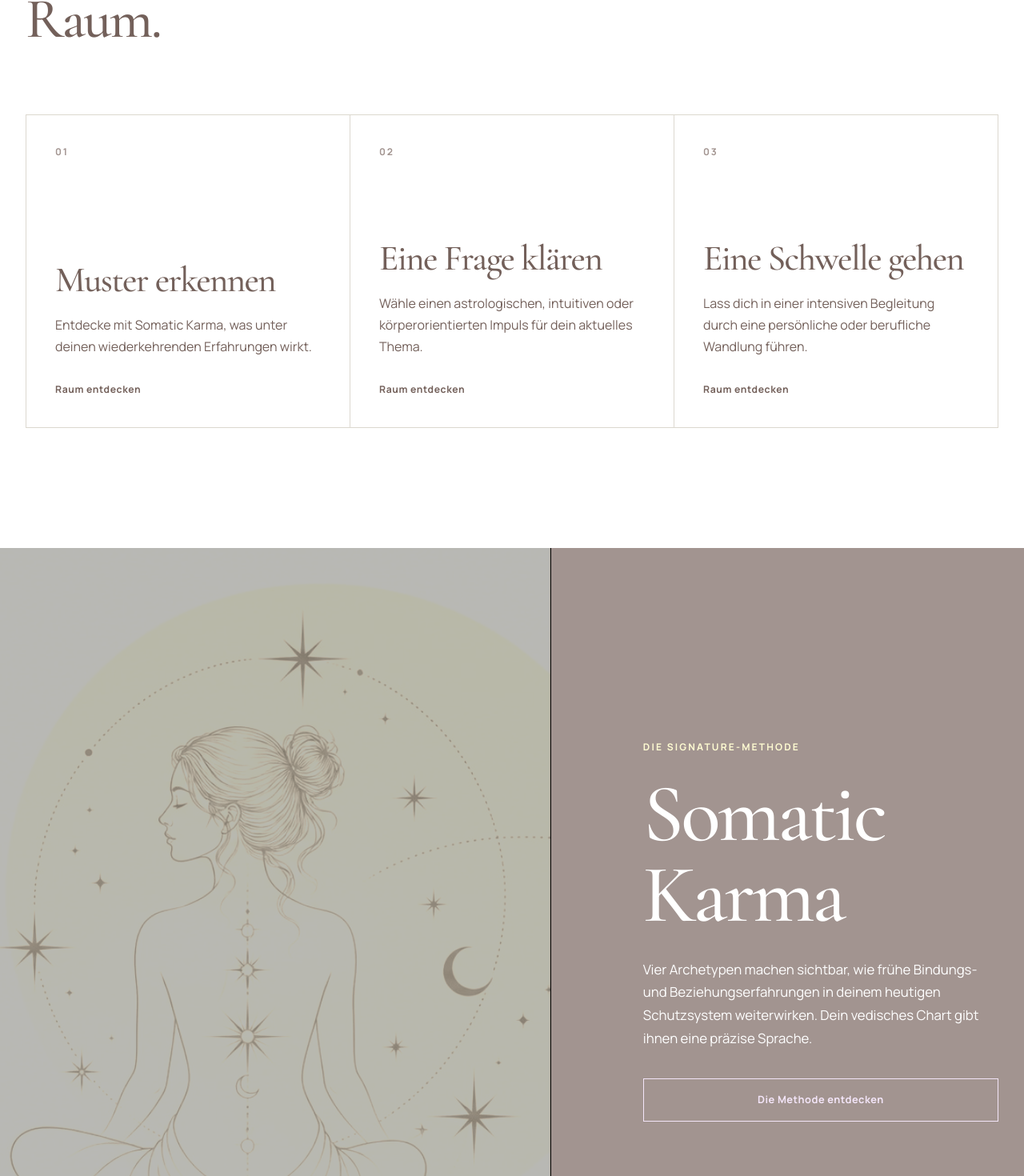
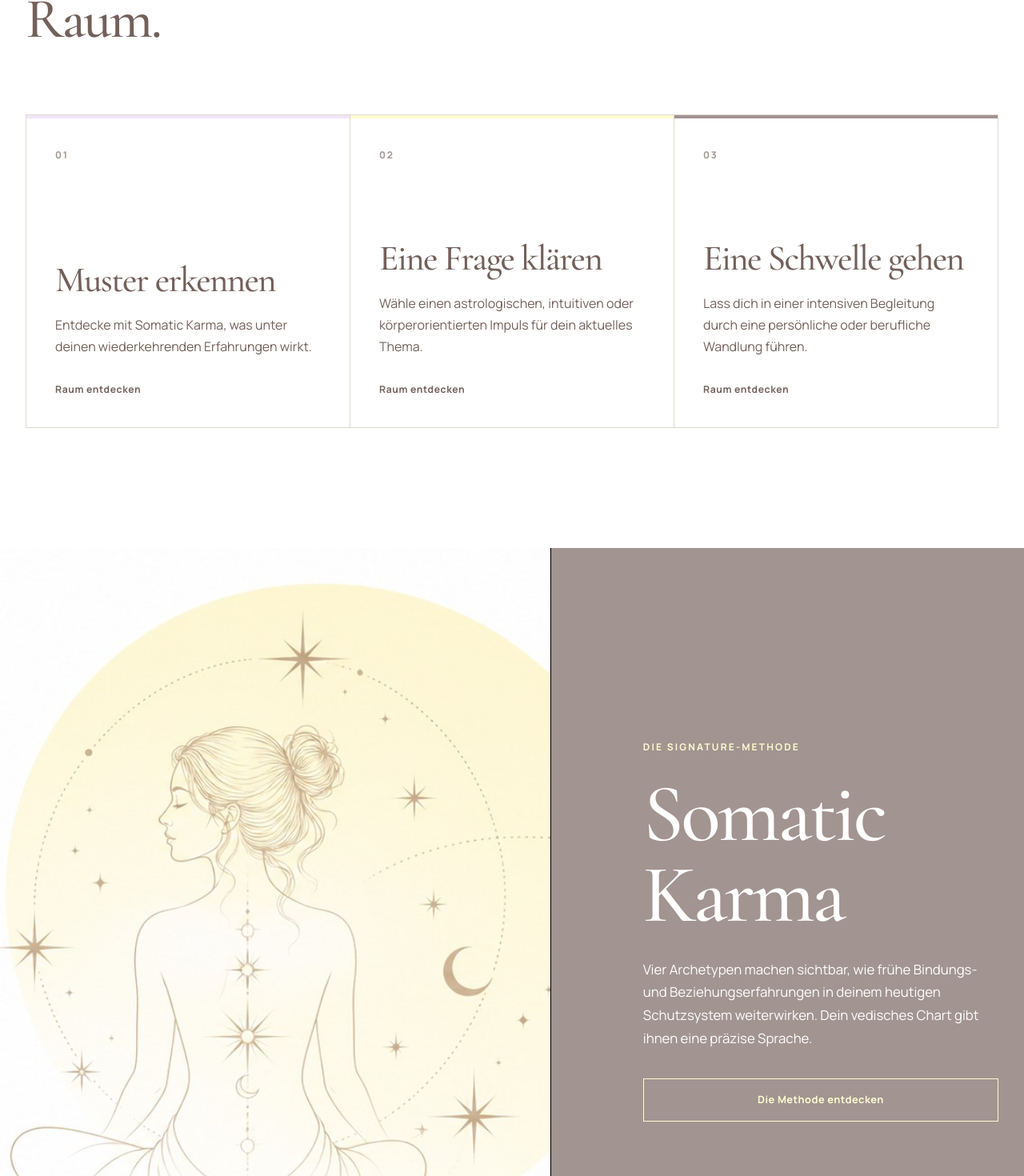
Before and after one commit to AuraLumiaTrix/auralumia-main-site, a Next.js app: page / in a window 1280 px wide. Shown: the part 1264-2734 px from the top of the page at 80% size. Built offline with nearby package versions, Linux system fonts and the light colour scheme.

Commit message:
Refine brand accents and homepage links

```diff
--- a/app/globals.css
+++ b/app/globals.css
@@ -17,7 +17,7 @@ p { margin:0; }
 .button { display:inline-flex; align-items:center; justify-content:center; gap:14px; min-height:54px; padding:14px 24px; border:1px solid transparent; font-size:.8rem; font-weight:700; letter-spacing:.04em; transition:transform .2s ease,background .2s ease,color .2s ease; }
 .button:hover { transform:translateY(-2px); }
 .button-dark { background:var(--ink); color:var(--button-cream); }
-.button-light { border-color:var(--button-lilac); background:transparent; color:var(--button-lilac); }
+.button-light { border-color:var(--button-cream); background:transparent; color:var(--button-cream); }
 .button-gold { background:var(--ink); color:var(--button-cream); }
 .button-outline { border-color:var(--button-lilac); background:var(--button-lilac); color:var(--ink); }
 .button-outline:hover { border-color:var(--ink); background:var(--button-lilac); }
@@ -35,7 +35,7 @@ p { margin:0; }
 .mobile-nav { display:none; }
 
 .home-hero { display:grid; grid-template-columns:.95fr 1.05fr; align-items:center; gap:clamp(50px,7vw,110px); min-height:calc(100vh - 82px); padding-block:70px; }
-.home-hero h1 em { color:var(--gold); font-weight:400; }
+.home-hero h1 em { color:var(--button-lilac); font-weight:400; }
 .hero-lede { max-width:660px; margin-top:30px; color:var(--soft); font-size:1.06rem; line-height:1.85; }
 .home-hero-media { position:relative; align-self:center; min-height:0; overflow:hidden; background:#fff; }
 .home-hero-media video { width:100%; aspect-ratio:16/9; object-fit:contain; background:#fff; }
@@ -45,7 +45,9 @@ p { margin:0; }
 .statement { padding-block:150px; }
 .statement > h2 { max-width:1000px; }
 .path-grid { display:grid; grid-template-columns:repeat(3,1fr); gap:1px; margin-top:85px; background:var(--line); border:1px solid var(--line); }
-.path-card { display:flex; min-width:0; min-height:390px; flex-direction:column; padding:36px; background:#fff; transition:background .25s ease; }
+.path-card { display:flex; min-width:0; min-height:390px; flex-direction:column; padding:36px; border-top:4px solid var(--button-lilac); background:#fff; transition:background .25s ease; }
+.path-card:nth-child(2) { border-top-color:var(--button-cream); }
+.path-card:nth-child(3) { border-top-color:var(--gold); }
 .path-card:hover { background:var(--stone); }
 .path-card > span { color:var(--gold); font-size:.75rem; font-weight:700; letter-spacing:.16em; }
 .path-card h3 { margin-top:auto; font-size:2.8rem; }
@@ -55,7 +57,7 @@ p { margin:0; }
 .feature { background:var(--deep); color:#fff; }
 .feature-grid { display:grid; grid-template-columns:1.08fr .92fr; min-height:750px; }
 .feature-image { overflow:hidden; margin-left:calc((100vw - min(1240px,calc(100vw - 64px)))/-2); }
-.feature-image img { width:100%; height:100%; object-fit:cover; filter:grayscale(.7) sepia(.25) brightness(.72); }
+.feature-image img { width:100%; height:100%; object-fit:cover; }
 .feature-copy { display:flex; flex-direction:column; justify-content:center; padding:80px 0 80px 9vw; }
 .feature-copy h2 { font-size:clamp(4.5rem,8vw,8rem); }
 .feature-copy > p:not(.eyebrow) { max-width:520px; margin:30px 0 36px; color:#fff; font-size:1.05rem; }
@@ -104,7 +106,10 @@ p { margin:0; }
 .manifesto-grid p:last-child { border-right:0; }
 .archetypes,.catalog-section,.mentoring-formats,.principles { padding-block:130px; }
 .archetype-grid { display:grid; grid-template-columns:repeat(2,1fr); gap:1px; margin-top:70px; background:var(--line); border:1px solid var(--line); }
-.archetype-grid article { min-height:390px; padding:42px; background:#fff; }
+.archetype-grid article { min-height:390px; padding:42px; border-top:4px solid var(--button-lilac); background:#fff; }
+.archetype-grid article:nth-child(2) { border-top-color:var(--button-cream); }
+.archetype-grid article:nth-child(3) { border-top-color:var(--gold); }
+.archetype-grid article:nth-child(4) { border-top-color:var(--button-lilac); }
 .archetype-grid span,.room-card span,.mentoring-copy > span,.principles-grid span { color:var(--gold); font-size:.72rem; font-weight:700; letter-spacing:.16em; }
 .archetype-grid h3 { margin-top:60px; font-size:3.2rem; }
 .archetype-grid b { display:block; margin-top:6px; font-size:.78rem; letter-spacing:.08em; text-transform:uppercase; }
@@ -190,7 +195,9 @@ p { margin:0; }
 .portrait-grid blockquote { font-size:clamp(3.2rem,6vw,6.5rem); }
 .portrait-grid > div > p:last-child { max-width:600px; margin-top:35px; color:var(--soft); }
 .principles-grid { display:grid; grid-template-columns:repeat(3,1fr); gap:1px; margin-top:50px; background:var(--line); border:1px solid var(--line); }
-.principles-grid article { min-height:300px; padding:34px; background:#fff; }
+.principles-grid article { min-height:300px; padding:34px; border-top:4px solid var(--button-lilac); background:#fff; }
+.principles-grid article:nth-child(2) { border-top-color:var(--button-cream); }
+.principles-grid article:nth-child(3) { border-top-color:var(--gold); }
 .principles-grid h3 { margin-top:60px; font-size:2.8rem; }
 .principles-grid p { margin-top:16px; color:var(--soft); }
 .vita-band { background:var(--deep); color:#fff; }
@@ -309,7 +316,7 @@ p { margin:0; }
 
 .site-footer { background:var(--deep); color:#fff; }
 .footer-grid { display:grid; grid-template-columns:2fr repeat(3,1fr); gap:55px; padding-block:80px 65px; }
-.footer-brand img { width:145px; margin-bottom:24px; }
+.footer-brand img { width:180px; margin-bottom:24px; }
 .footer-brand p { max-width:420px; color:#fff; font-size:.87rem; }
 .footer-grid > div:not(.footer-brand) { display:flex; flex-direction:column; gap:10px; }
 .footer-grid a { color:#fff; font-size:.84rem; }
@@ -362,7 +369,7 @@ p { margin:0; }
   .discipline-strip { justify-content:flex-start; gap:24px; overflow-x:auto; padding-inline:18px; scrollbar-width:none; }
   .statement,.selected-offers,.founder,.archetypes,.catalog-section,.mentoring-formats,.principles { padding-block:90px; }
   .path-grid { grid-template-columns:1fr; margin-top:50px; }
-  .path-card { position:relative; min-height:320px; border-left:4px solid var(--button-lilac); }
+  .path-card { position:relative; min-height:320px; border-top:0; border-left:4px solid var(--button-lilac); }
   .path-card:nth-child(2) { border-left-color:var(--button-cream); }
   .path-card:nth-child(3) { border-left-color:var(--gold); }
   .feature-grid { grid-template-columns:1fr; }
--- a/app/page.tsx
+++ b/app/page.tsx
@@ -43,7 +43,7 @@ export default function Home() {
       <section className="selected-offers shell">
         <div className="section-heading"><div><p className="eyebrow">AUSGEWÄHLTE RÄUME</p><h2>Beginne dort, wo es dich ruft.</h2></div><Link className="text-link" href="/angebote">Alle Angebote ansehen</Link></div>
         <div className="selected-grid">
-          <Link className="selected-card selected-card-wide" href="/somatic-karma"><img src="/audio-bundle.webp" alt="Somatic Karma Audio Bundle" /><div><span>AB 27 €</span><h3>Somatic Karma</h3><p>Navigator, Tarot, Audio Bundle und persönliche Analysen.</p></div></Link>
+          <Link className="selected-card selected-card-wide" href="/angebote#somatic-karma"><img src="/audio-bundle.webp" alt="Somatic Karma Audio Bundle" /><div><span>AB 27 €</span><h3>Somatic Karma</h3><p>Navigator, Tarot, Audio Bundle und persönliche Analysen.</p></div></Link>
           <Link className="selected-card selected-card-product" href="/angebote#kinderwunsch"><img src="/products/kinderwunsch-lumia.png" alt="Kinderwunsch Sternenanalyse" /><div><span>AB 101,01 €</span><h3>Kinderwunsch & weibliche Linie</h3><p>Sternenwissen und Schoßraumarbeit für deinen persönlichen Weg.</p></div></Link>
           <Link className="selected-card selected-card-product" href="/angebote#berufung"><img src="/products/berufung-lumia.png" alt="Berufungs-Sternenanalyse" /><div><span>AB 101,01 €</span><h3>Berufung</h3><p>Astrologische Klarheit für die Richtung, die wirklich deine ist.</p></div></Link>
         </div>
--- a/components/site-footer.tsx
+++ b/components/site-footer.tsx
@@ -5,7 +5,7 @@ export function SiteFooter() {
     <footer className="site-footer">
       <div className="shell footer-grid">
         <div className="footer-brand">
-          <img src="/aura-lumia-logo.png" alt="AuraLumia" />
+          <img src="/aura-lumia-logo-delicate.png" alt="AuraLumia" />
           <p>Vedische Astrologie, Körperwissen und intuitive Symbolarbeit – verbunden zu einer Sprache für das, was in dir längst spürbar ist.</p>
         </div>
         <div><p className="footer-label">ENTDECKEN</p><Link href="/somatic-karma">Somatic Karma</Link><Link href="/tarot">Tarot</Link><Link href="/angebote">Alle Angebote</Link><Link href="/mentoring">Mentoring</Link></div>
```
Also changed, not shown: public/aura-lumia-logo-delicate.png (added).
